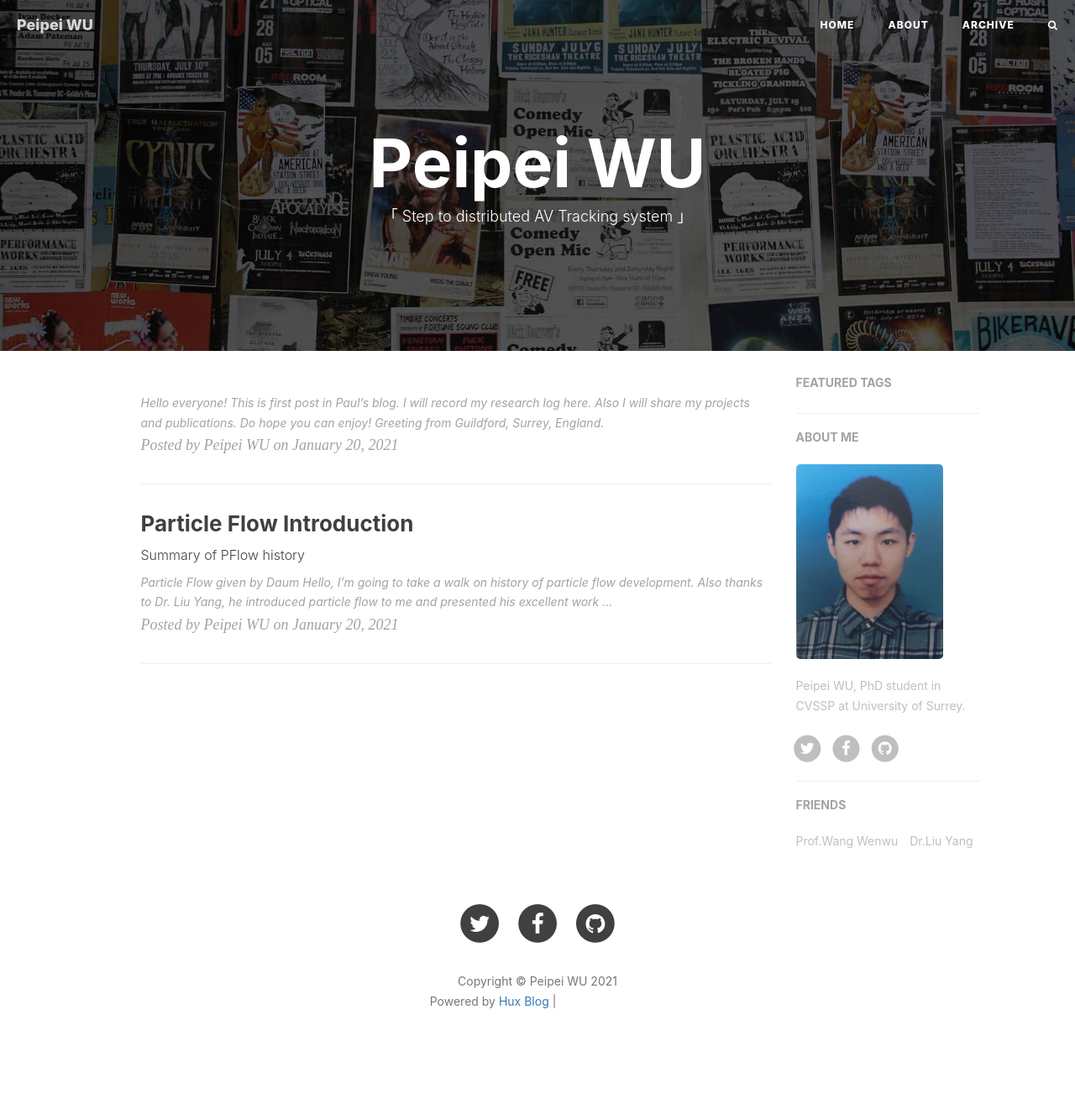
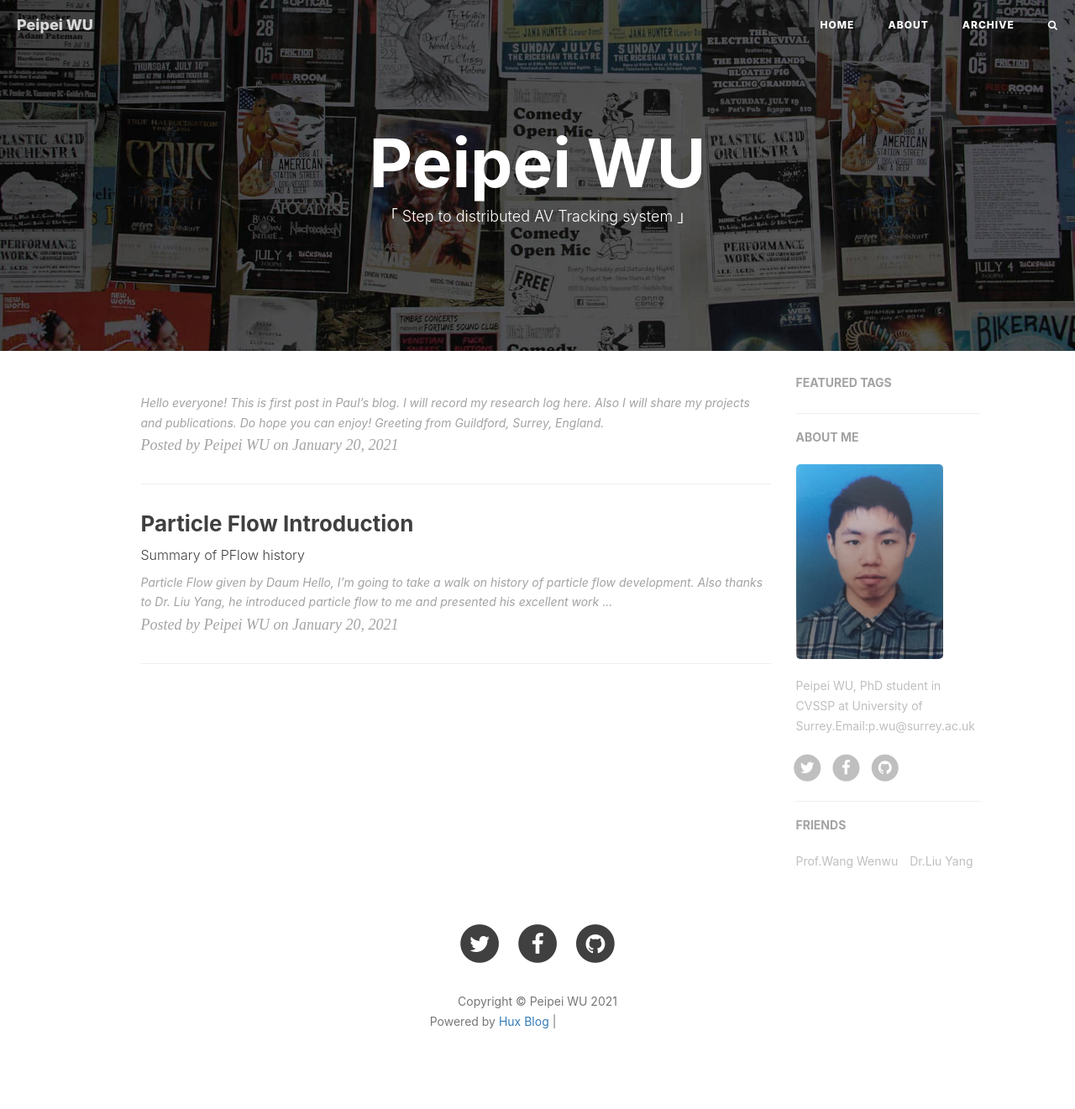
Before and after one commit to PaulWU1996/PaulWU1996.github.io, a Jekyll site: the page built from index.html, in a window 1280 px wide. Shown: the whole page at 84% size. Built offline with Jekyll 4.4.1, drawn with Linux system fonts in a browser that asks for light colours; nearby versions of some CDN libraries; the list of posts is cut into pages by our own code; comment, search, counter and statistics services are not loaded; before the commit the page ends 1297 px from its top, so only the background shows below that; grey boxes are pictures that could not be loaded.

Commit message:
Update _config.yml

```diff
--- a/_config.yml
+++ b/_config.yml
@@ -78,7 +78,7 @@
 
 # Sidebar settings
 sidebar: true                           # whether or not using Sidebar.
-sidebar-about-description: "Peipei WU, PhD student in CVSSP at University of Surrey."
+sidebar-about-description: "Peipei WU, PhD student in CVSSP at University of Surrey.Email:p.wu@surrey.ac.uk"
 sidebar-avatar: /img/sidebar_myself.JPG      # use absolute URL, seeing it's used in both `/` and `/about/`
 
 
```
